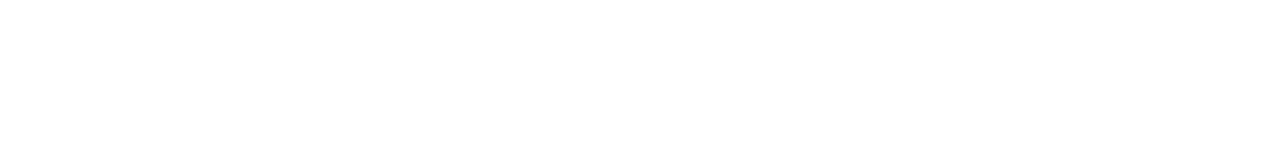
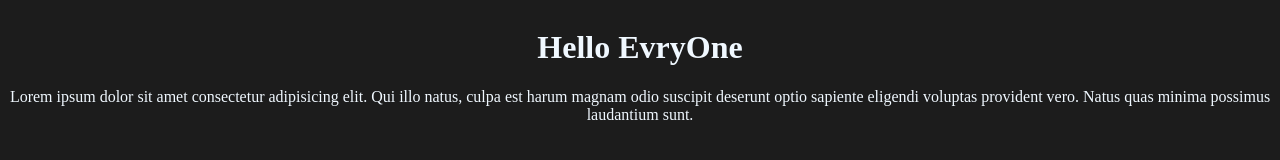
Before and after one commit to HamzaEzziymy/course_git, a plain HTML site: page index.html in a window 1280 px wide. Drawn offline with Linux system fonts and the light colour scheme.

Commit message:
Modifed index.html and added main.css

```diff
--- a/index.html
+++ b/index.html
@@ -4,8 +4,14 @@
     <meta charset="UTF-8">
     <meta name="viewport" content="width=device-width, initial-scale=1.0">
     <title>Document</title>
+    <style styshet src="main.css"></style>
+    <link rel="stylesheet" href="main.css">
 </head>
 <body>
+    <div>
+        <h1>Hello EvryOne</h1>
+        <p>Lorem ipsum dolor sit amet consectetur adipisicing elit. Qui illo natus, culpa est harum magnam odio suscipit deserunt optio sapiente eligendi voluptas provident vero. Natus quas minima possimus laudantium sunt.</p>
+    </div>
 
 </body>
 </html>
--- /dev/null
+++ b/main.css
@@ -0,0 +1,7 @@
+body{
+    display: flex;
+    justify-content: center;
+    background-color: #1c1c1c;
+    color: aliceblue;
+    text-align: center;
+}
```
Also changed, not shown: hello.txt.
